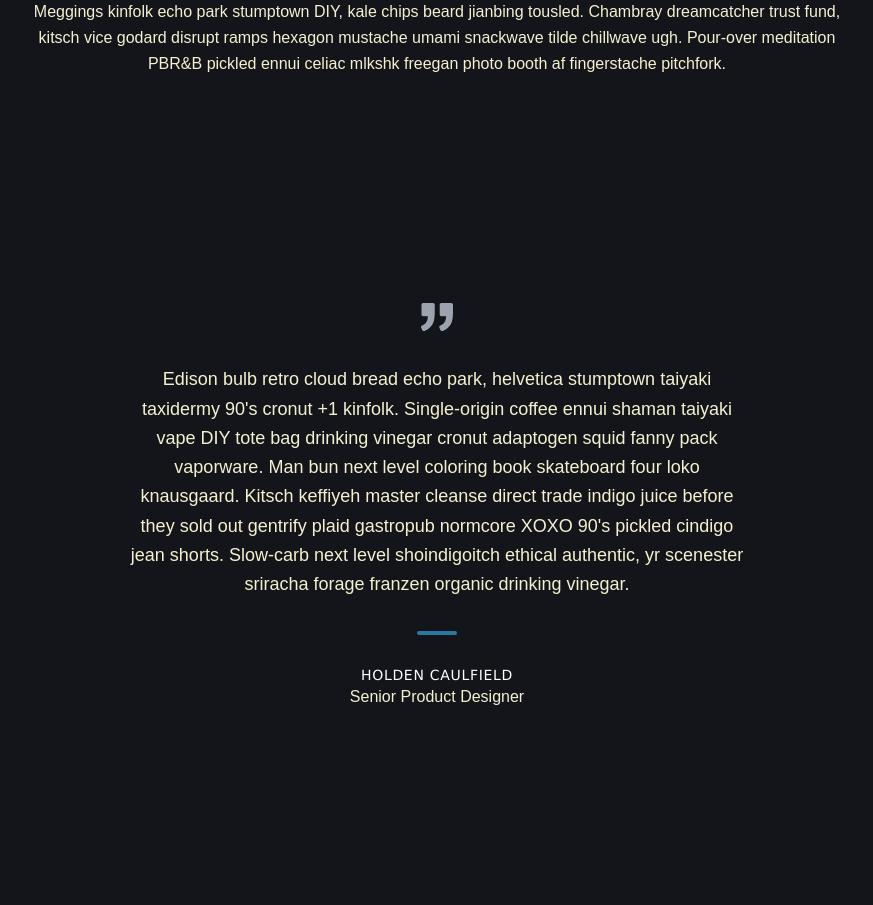
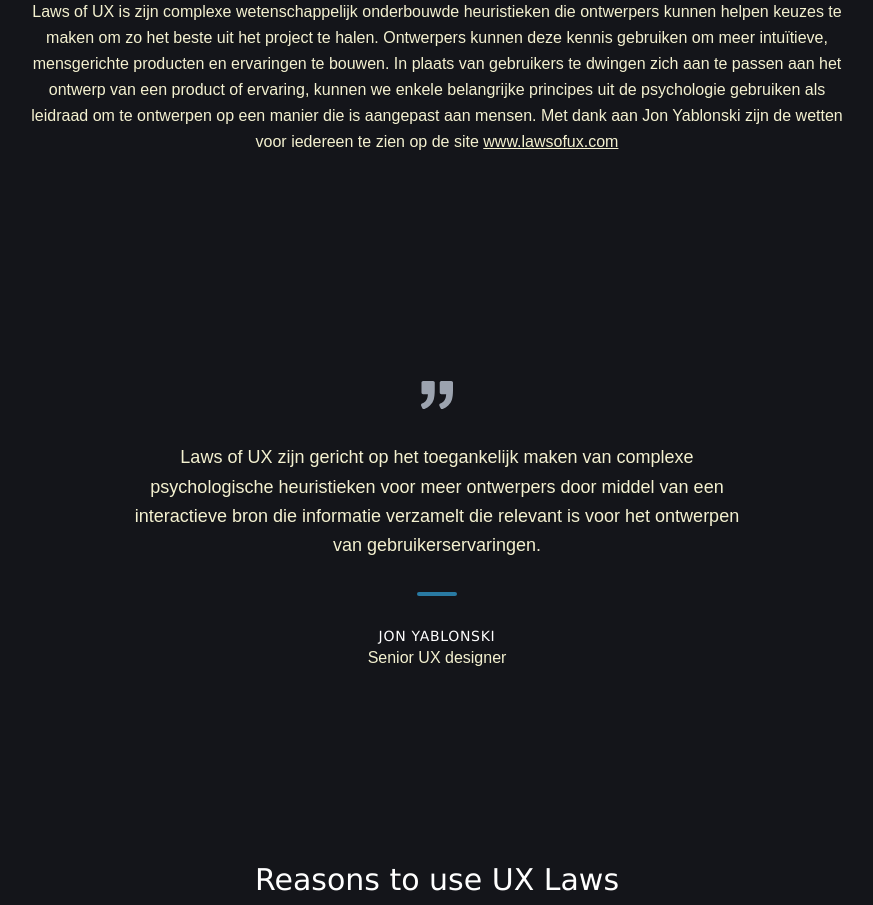
Before and after one commit to D-Abdi/UX-Laws, a Vue app: page / in a window 1280 px wide. Shown: the part 540-1445 px from the top of the page, without its empty margins (203-1076 px from the left). Built offline with nearby package versions, Linux system fonts and the light colour scheme.

Commit message:
Testimonial and hero text added

```diff
--- a/index.html
+++ b/index.html
@@ -2,9 +2,9 @@
 <html lang="en">
   <head>
     <meta charset="UTF-8" />
-    <link rel="icon" type="image/svg+xml" href="/vite.svg" />
+    <link rel="icon" type="image/png" href="./src/assets/images/logopng.png" />
     <meta name="viewport" content="width=device-width, initial-scale=1.0" />
-    <title>Vite + Vue</title>
+    <title>DaSi UX Laws</title>
   </head>
   <body>
     <div id="app"></div>
--- a/src/components/Hero.vue
+++ b/src/components/Hero.vue
@@ -24,11 +24,16 @@
           Laws of UX
         </h1>
         <p class="mb-8 leading-relaxed">
-          Meggings kinfolk echo park stumptown DIY, kale chips beard jianbing
-          tousled. Chambray dreamcatcher trust fund, kitsch vice godard disrupt
-          ramps hexagon mustache umami snackwave tilde chillwave ugh. Pour-over
-          meditation PBR&amp;B pickled ennui celiac mlkshk freegan photo booth
-          af fingerstache pitchfork.
+          Laws of UX is zijn complexe wetenschappelijk onderbouwde heuristieken
+          die ontwerpers kunnen helpen keuzes te maken om zo het beste uit het
+          project te halen. Ontwerpers kunnen deze kennis gebruiken om meer
+          intuïtieve, mensgerichte producten en ervaringen te bouwen. In plaats
+          van gebruikers te dwingen zich aan te passen aan het ontwerp van een
+          product of ervaring, kunnen we enkele belangrijke principes uit de
+          psychologie gebruiken als leidraad om te ontwerpen op een manier die
+          is aangepast aan mensen. Met dank aan Jon Yablonski zijn de wetten
+          voor iedereen te zien op de site
+          <a class="underline" href="www.lawsofux.com">www.lawsofux.com</a>
         </p>
       </div>
     </div>
--- a/src/components/Testimonial.vue
+++ b/src/components/Testimonial.vue
@@ -1,5 +1,7 @@
 <template>
-<section id="Testimonial" class="text-gray-600 body-font"
+  <section
+    id="Testimonial"
+    class="text-gray-600 body-font"
     v-motion
     :initial="{
       opacity: 0,
@@ -12,13 +14,30 @@
   >
     <div class="container px-5 py-24 mx-auto">
       <div class="xl:w-1/2 lg:w-3/4 w-full mx-auto text-center">
-      <svg xmlns="http://www.w3.org/2000/svg" fill="currentColor" class="inline-block w-8 h-8 text-gray-400 mb-8" viewBox="0 0 975.036 975.036">
-        <path d="M925.036 57.197h-304c-27.6 0-50 22.4-50 50v304c0 27.601 22.4 50 50 50h145.5c-1.9 79.601-20.4 143.3-55.4 191.2-27.6 37.8-69.399 69.1-125.3 93.8-25.7 11.3-36.8 41.7-24.8 67.101l36 76c11.6 24.399 40.3 35.1 65.1 24.399 66.2-28.6 122.101-64.8 167.7-108.8 55.601-53.7 93.7-114.3 114.3-181.9 20.601-67.6 30.9-159.8 30.9-276.8v-239c0-27.599-22.401-50-50-50zM106.036 913.497c65.4-28.5 121-64.699 166.9-108.6 56.1-53.7 94.4-114.1 115-181.2 20.6-67.1 30.899-159.6 30.899-277.5v-239c0-27.6-22.399-50-50-50h-304c-27.6 0-50 22.4-50 50v304c0 27.601 22.4 50 50 50h145.5c-1.9 79.601-20.4 143.3-55.4 191.2-27.6 37.8-69.4 69.1-125.3 93.8-25.7 11.3-36.8 41.7-24.8 67.101l35.9 75.8c11.601 24.399 40.501 35.2 65.301 24.399z"></path>
+        <svg
+          xmlns="http://www.w3.org/2000/svg"
+          fill="currentColor"
+          class="inline-block w-8 h-8 text-gray-400 mb-8"
+          viewBox="0 0 975.036 975.036"
+        >
+          <path
+            d="M925.036 57.197h-304c-27.6 0-50 22.4-50 50v304c0 27.601 22.4 50 50 50h145.5c-1.9 79.601-20.4 143.3-55.4 191.2-27.6 37.8-69.399 69.1-125.3 93.8-25.7 11.3-36.8 41.7-24.8 67.101l36 76c11.6 24.399 40.3 35.1 65.1 24.399 66.2-28.6 122.101-64.8 167.7-108.8 55.601-53.7 93.7-114.3 114.3-181.9 20.601-67.6 30.9-159.8 30.9-276.8v-239c0-27.599-22.401-50-50-50zM106.036 913.497c65.4-28.5 121-64.699 166.9-108.6 56.1-53.7 94.4-114.1 115-181.2 20.6-67.1 30.899-159.6 30.899-277.5v-239c0-27.6-22.399-50-50-50h-304c-27.6 0-50 22.4-50 50v304c0 27.601 22.4 50 50 50h145.5c-1.9 79.601-20.4 143.3-55.4 191.2-27.6 37.8-69.4 69.1-125.3 93.8-25.7 11.3-36.8 41.7-24.8 67.101l35.9 75.8c11.601 24.399 40.501 35.2 65.301 24.399z"
+          ></path>
         </svg>
-      <p class="leading-relaxed text-lg">Edison bulb retro cloud bread echo park, helvetica stumptown taiyaki taxidermy 90's cronut +1 kinfolk. Single-origin coffee ennui shaman taiyaki vape DIY tote bag drinking vinegar cronut adaptogen squid fanny pack vaporware. Man bun next level coloring book skateboard four loko knausgaard. Kitsch keffiyeh master cleanse direct trade indigo juice before they sold out gentrify plaid gastropub normcore XOXO 90's pickled cindigo jean shorts. Slow-carb next level shoindigoitch ethical authentic, yr scenester sriracha forage franzen organic drinking vinegar.</p>
-      <span class="inline-block h-1 w-10 rounded mt-8 mb-6" style="background-color: #297aa3"></span>
-      <h2 class="text-gray-900 font-medium title-font tracking-wider text-sm">HOLDEN CAULFIELD</h2>
-      <p class="text-gray-500">Senior Product Designer</p>
+        <p class="leading-relaxed text-lg">
+          Laws of UX zijn gericht op het toegankelijk maken van complexe
+          psychologische heuristieken voor meer ontwerpers door middel van een
+          interactieve bron die informatie verzamelt die relevant is voor het
+          ontwerpen van gebruikerservaringen.
+        </p>
+        <span
+          class="inline-block h-1 w-10 rounded mt-8 mb-6"
+          style="background-color: #297aa3"
+        ></span>
+        <h2 class="text-gray-900 font-medium title-font tracking-wider text-sm">
+          JON YABLONSKI
+        </h2>
+        <p class="text-gray-500">Senior UX designer</p>
       </div>
     </div>
   </section>
@@ -26,6 +45,6 @@
 
 <script>
 export default {
-    name: "Testimonial"
-}
+  name: "Testimonial",
+};
 </script>
```
Lines whose indentation alone changed are shown as unchanged.
